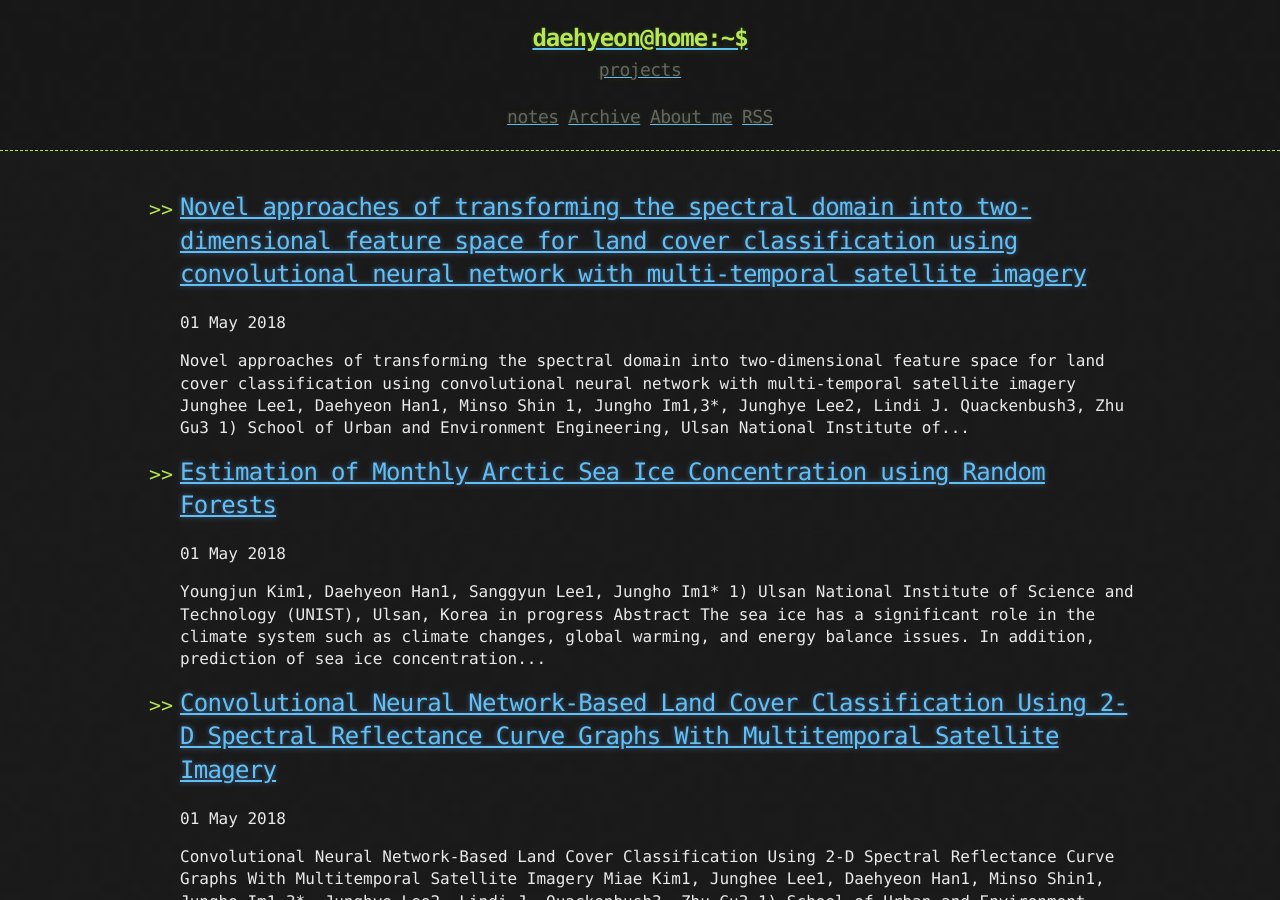
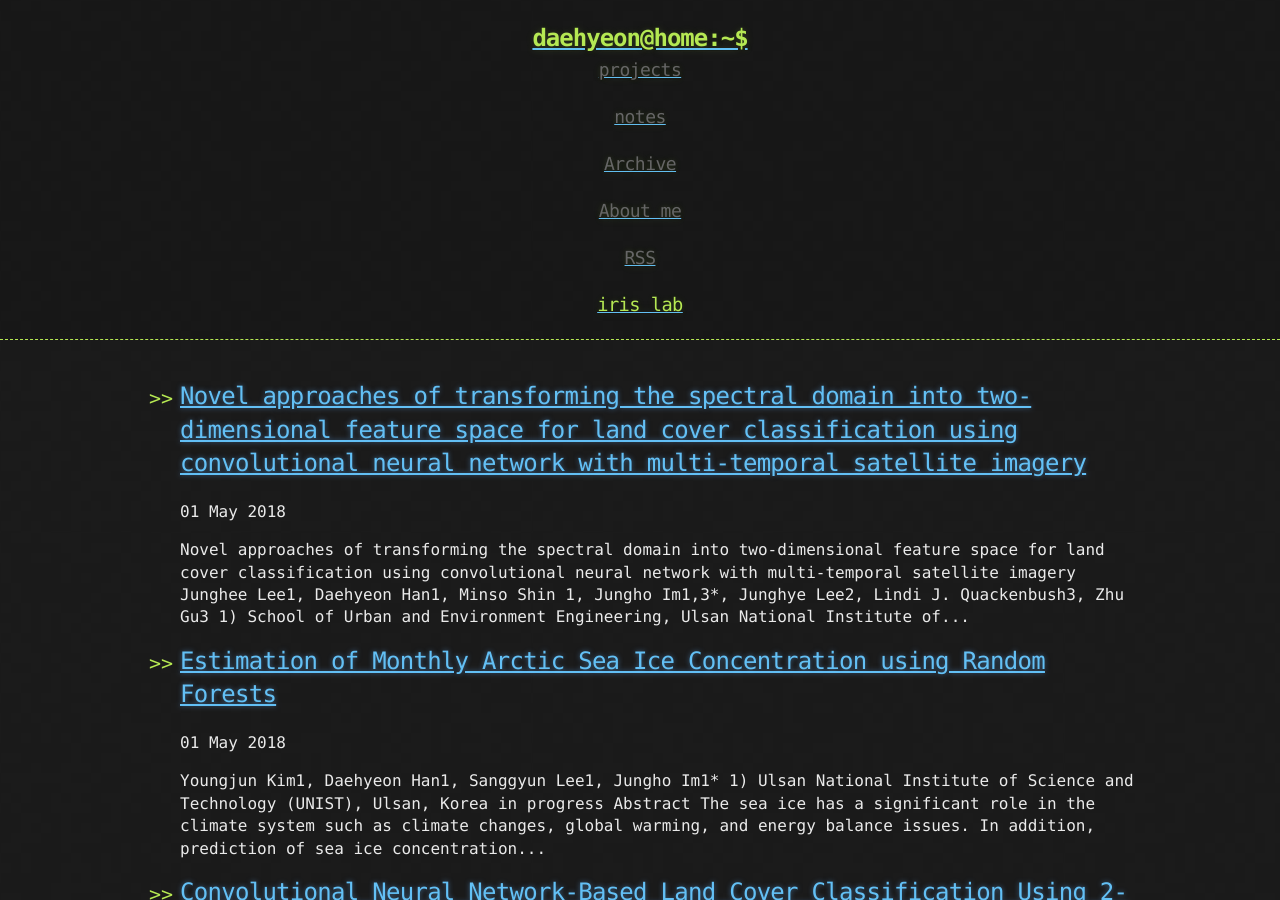
Before and after one commit to daehyeon-han/daehyeon-han.github.io, a Jekyll site: the page built from index.html, in a window 1280 px wide and 900 px high. Built offline with Jekyll 4.4.1, drawn with Linux system fonts in a browser that asks for light colours; the list of posts is cut into pages by our own code.

Commit message:
Update links.html

```diff
--- a/_includes/links.html
+++ b/_includes/links.html
@@ -1,5 +1,7 @@
 <a href="{{ "/projects" | prepend: site.baseurl | replace: '//', '/' }}"><h2 class="title">projects</h2></a>
-<a href="{{ "/notes" | prepend: site.baseurl | replace: '//', '/' }}"><h2 class="header-link">notes</h2></a>
-<a href="{{ "/archive" | prepend: site.baseurl | replace: '//', '/' }}"><h2 class="header-link">Archive</h2></a>
-<a href="{{ "/about" | prepend: site.baseurl | replace: '//', '/' }}"><h2 class="header-link">About me</h2></a>
-<a href="{{ "/atom.xml" | prepend: site.baseurl | replace: '//', '/' }}"><h2 class="header-link">RSS</h2></a>
+<a href="{{ "/notes" | prepend: site.baseurl | replace: '//', '/' }}"><h2 class="title">notes</h2></a>
+<a href="{{ "/archive" | prepend: site.baseurl | replace: '//', '/' }}"><h2 class="title">Archive</h2></a>
+<a href="{{ "/about" | prepend: site.baseurl | replace: '//', '/' }}"><h2 class="title">About me</h2></a>
+<a href="{{ "/atom.xml" | prepend: site.baseurl | replace: '//', '/' }}"><h2 class="title">RSS</h2></a>
+
+<a href="https://iris.unist.ac.kr/" target="_blank"><h3 class="header-link">iris lab</h2></a>
```
